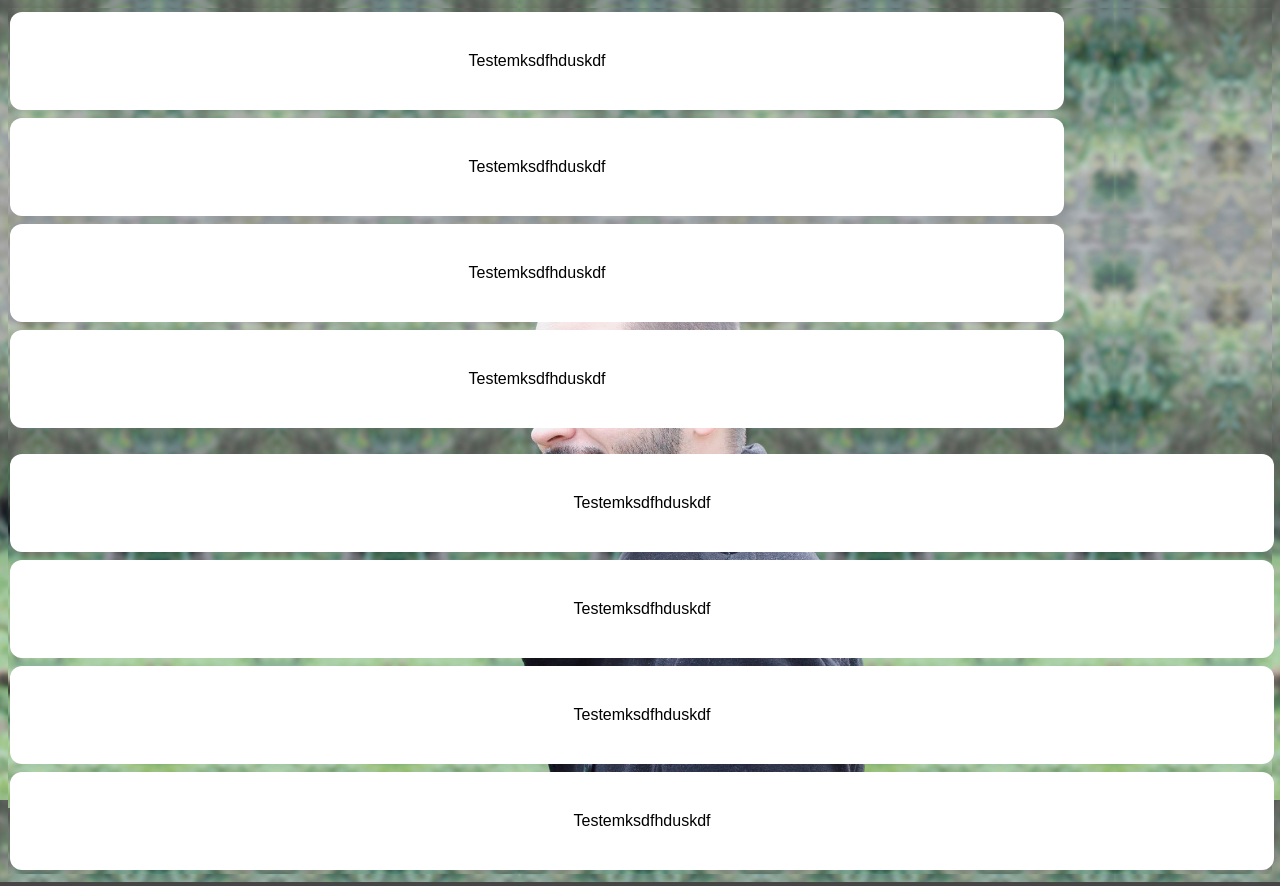
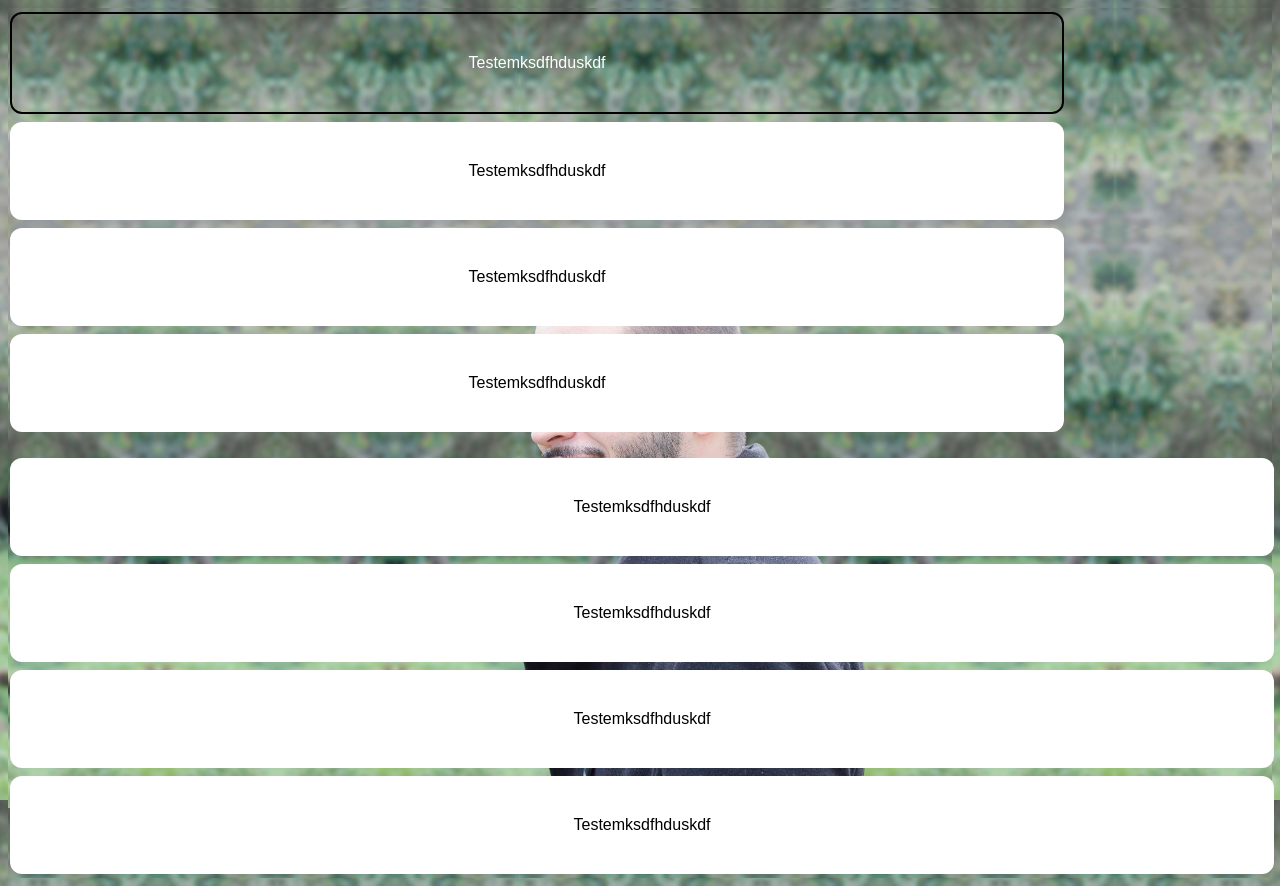
Before and after one commit to osmarjunioor/site, a plain HTML site: page index.html in a window 1280 px wide. In both pictures the pointer is over the button 537 px from the left and 61 px from the top of the page. Drawn offline with Linux system fonts and the light colour scheme.

Commit message:
Update index.html

```diff
--- a/index.html
+++ b/index.html
@@ -88,6 +88,7 @@
 
 
 	  .button4 {border-radius: 12px;}
+	  .button4:hover {background-color: Transparent; color: white; border: 2px solid black;}
           .button4 {border-radius: 12px;}
           .button4 {border-radius: 12px;}
           .button4 {border-radius: 12px;}
```
